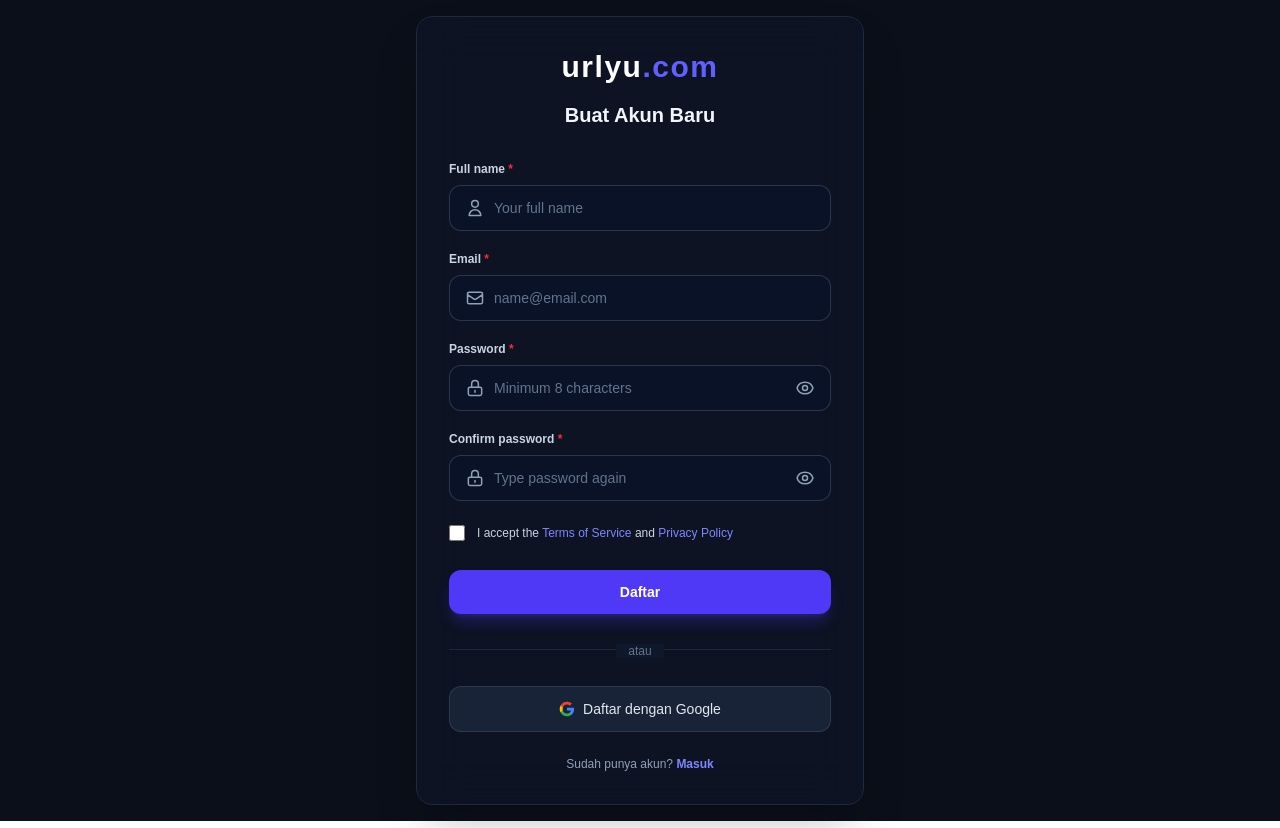
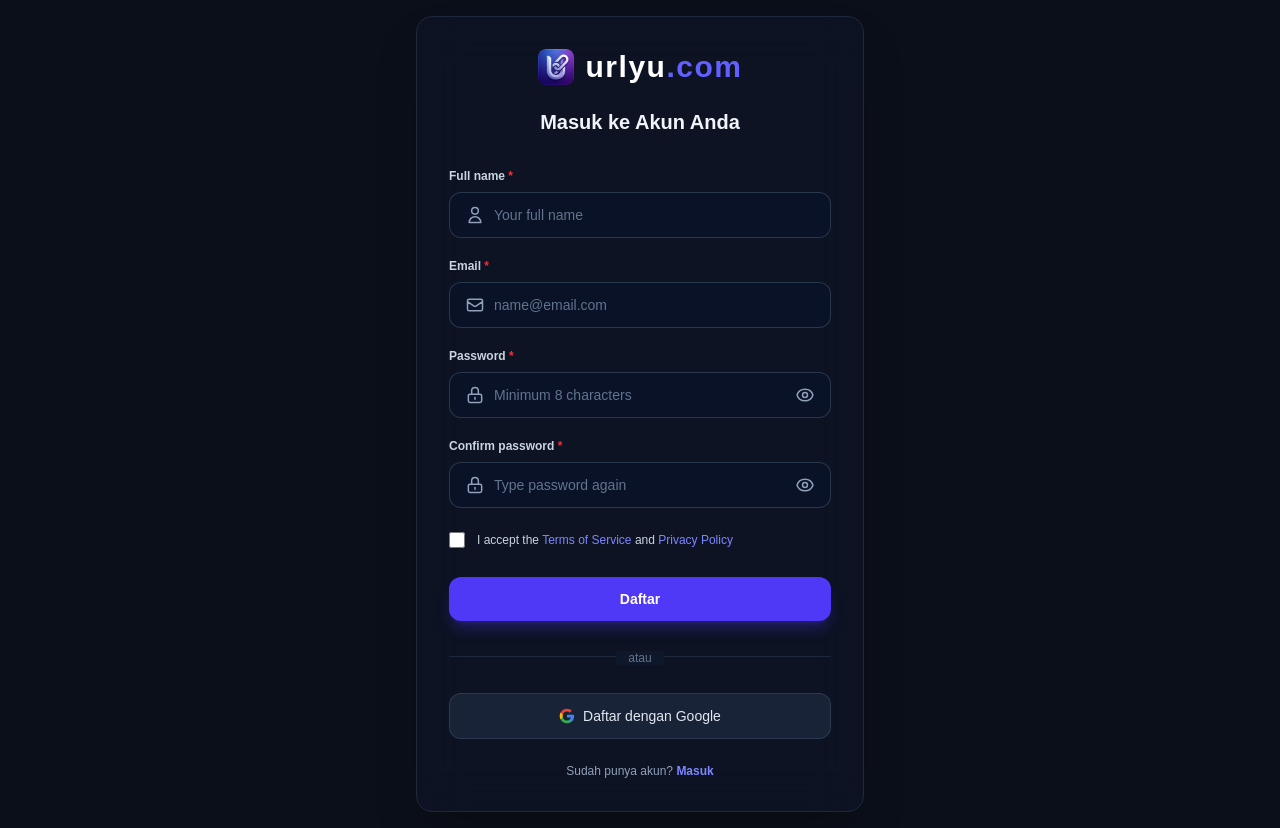
Before and after one commit to mirsalkilu-hub/my-linktree, a Next.js app: page /register in a window 1280 px wide. Built offline with nearby package versions, Linux system fonts and the light colour scheme; no server answers.

Commit message:
fix: header layout structure and sticky positioning

```diff
--- a/app/login/page.tsx
+++ b/app/login/page.tsx
@@ -53,11 +53,18 @@
 
         {/* Header Logo */}
         <div className="text-center mb-8">
-          <Link href="/" className="text-3xl font-black tracking-wider text-white">
-            urlyu<span className="text-indigo-500">.com</span>
-          </Link>
-          <h2 className="text-xl font-bold mt-4 text-slate-100">Masuk ke Akun Anda</h2>
-        </div>
+  <Link href="/" className="inline-flex items-center justify-center space-x-3 group">
+    <img
+      src="/logo.png"
+      alt="urlyu.com logo"
+      className="w-9 h-9 object-contain rounded-lg transition-transform group-hover:scale-105"
+    />
+    <span className="text-3xl font-black tracking-wider text-white">
+      urlyu<span className="text-indigo-500">.com</span>
+    </span>
+  </Link>
+  <h2 className="text-xl font-bold mt-4 text-slate-100">Masuk ke Akun Anda</h2>
+</div>
 
         {/* Error Message */}
         {errorMsg && (
--- a/app/register/page.tsx
+++ b/app/register/page.tsx
@@ -73,11 +73,18 @@
 
         {/* Header Title */}
         <div className="text-center mb-8">
-          <Link href="/" className="text-3xl font-black tracking-wider text-white">
-            urlyu<span className="text-indigo-500">.com</span>
-          </Link>
-          <h2 className="text-xl font-bold mt-4 text-slate-100">Buat Akun Baru</h2>
-        </div>
+  <Link href="/" className="inline-flex items-center justify-center space-x-3 group">
+    <img
+      src="/logo.png"
+      alt="urlyu.com logo"
+      className="w-9 h-9 object-contain rounded-lg transition-transform group-hover:scale-105"
+    />
+    <span className="text-3xl font-black tracking-wider text-white">
+      urlyu<span className="text-indigo-500">.com</span>
+    </span>
+  </Link>
+  <h2 className="text-xl font-bold mt-4 text-slate-100">Masuk ke Akun Anda</h2>
+</div>
 
         {/* Error Alert */}
         {errorMessage && (
```
